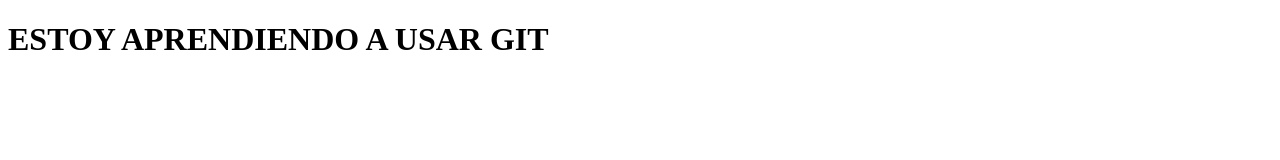
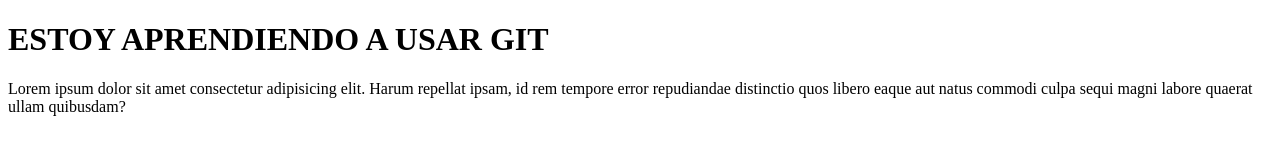
Before and after one commit to XrizAlxPila/Ejemplo, a plain HTML site: page index.html in a window 1280 px wide. Drawn offline with Linux system fonts and the light colour scheme.

Commit message:
todo es una farsa

```diff
--- a/index.html
+++ b/index.html
@@ -8,5 +8,8 @@
 </head>
 <body>
     <H1>ESTOY APRENDIENDO A USAR GIT</H1>
+<p>Lorem ipsum dolor sit amet consectetur adipisicing elit. Harum repellat ipsam,
+ id rem tempore error repudiandae distinctio quos libero eaque aut natus commodi
+ culpa sequi magni labore quaerat ullam quibusdam?</p>
 </body>
 </html>
```
